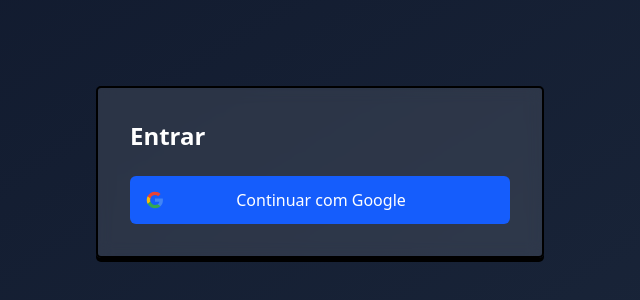
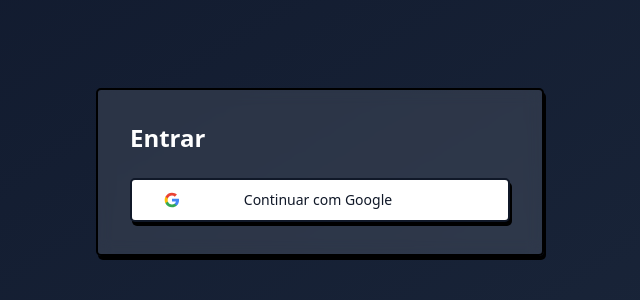
Before and after one commit to JulioPeixoto/meteor-nasa, a Next.js app: page /login in a window 1280 px wide. Shown: the part 228-528 px from the top of the page, without its empty margins (320-960 px from the left). Built offline with nearby package versions, Linux system fonts and the light colour scheme.

Commit message:
refactor: update button component in login form and adjust shadow variable in CSS

```diff
--- a/src/app/(auth)/login/page.tsx
+++ b/src/app/(auth)/login/page.tsx
@@ -5,7 +5,7 @@
 
 import { AuthPageLayout } from "@/components/auth/auth-page-layout";
 import { LogoGoogle, LoaderIcon } from "@/components/custom/icons";
-import { Button } from "@/components/ui/temp-button";
+import { Button } from "@/components/ui/button";
 
 function LoginForm() {
   const [googleLoading, setGoogleLoading] = useState(false);
@@ -25,22 +25,29 @@
 
       <Button
         type="button"
-        variant="default"
-        className="w-full h-11 sm:h-12 font-base text-sm sm:text-base"
+        variant="neutral"
+        size="lg"
+        className="w-full bg-white text-gray-900 hover:bg-gray-50 border-gray-900 gap-3"
         onClick={handleGoogleLogin}
         disabled={googleLoading}
         aria-busy={googleLoading}
         aria-label="Continuar com Google"
         title="Continuar com Google"
       >
-        <LogoGoogle size={18} />
-        <span className="flex-1 text-center">Continuar com Google</span>
         {googleLoading ? (
-          <span className="animate-spin">
-            <LoaderIcon />
-          </span>
+          <div className="w-5 h-5" />
         ) : (
-          <span className="w-4" />
+          <LogoGoogle size={20} />
+        )}
+        <span className="flex-1 text-center font-medium">
+          {googleLoading ? "Entrando..." : "Continuar com Google"}
+        </span>
+        {googleLoading ? (
+          <div className="w-5 h-5 animate-spin flex items-center justify-center">
+            <LoaderIcon size={20} />
+          </div>
+        ) : (
+          <div className="w-5" />
         )}
       </Button>
     </div>
--- a/src/app/globals.css
+++ b/src/app/globals.css
@@ -29,7 +29,7 @@
   --main: oklch(66.34% 0.1806 277.2);
   --border: oklch(0% 0 0);
   --ring: oklch(100% 0 0);
-  --shadow: 0px 4px 0px 0px var(--border);
+  --shadow: 2px 4px 0px 0px var(--border);
   --chart-1: #7A83FF;
   --chart-2: #E0B700;
   --chart-3: #FF6669;
```
